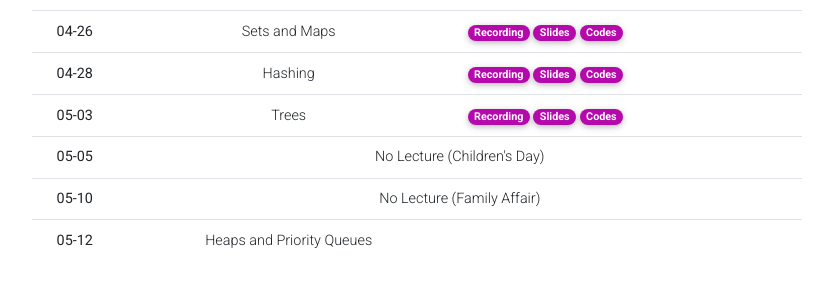
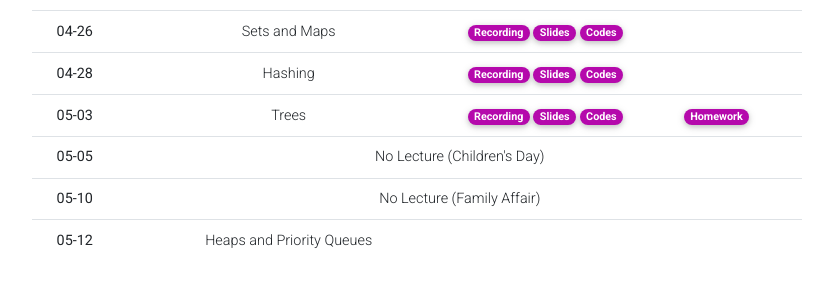
Before and after one commit to Uehwan/Uehwan.github.io, a Jekyll site: the page built from _teaching/datastruct22sp.md, in a window 1280 px wide and 900 px high, scrolled down 1156 px. Shown: the part 472-770 px from the top of the window, without its empty margins (223-1056 px from the left). Built offline with Jekyll 4.4.1, drawn with Linux system fonts in a browser that asks for light colours; nearby versions of some CDN libraries; comment, search, counter and statistics services are not loaded; a style sheet for code colours, icons or effects is not loaded.

Commit message:
Update datastruct22sp.md

```diff
--- a/_teaching/datastruct22sp.md
+++ b/_teaching/datastruct22sp.md
@@ -220,7 +220,7 @@
         <a href="https://colab.research.google.com/drive/1Dg6gmCcntKibeZ5ahHVhRd10PimNvh5J?usp=sharing" target="_blank" class="badge badge-pill" style="background-color:#B509AC;">Codes</a>
       </td>
       <td>
-        <!--a href="https://colab.research.google.com/drive/1gRNMsgBKA2hXzE6bEDwtpcdjbgxCc6t1?usp=sharing" target="_blank" class="badge badge-pill" style="background-color:#B509AC;">Homework</a-->
+        <a href="https://colab.research.google.com/drive/1gOUb3HylWlJPlPyIy35XVLLDnXPLOPnG?usp=sharing" target="_blank" class="badge badge-pill" style="background-color:#B509AC;">Homework</a>
         <!--a href="https://colab.research.google.com/drive/1gRNMsgBKA2hXzE6bEDwtpcdjbgxCc6t1?usp=sharing" target="_blank" class="badge badge-pill" style="background-color:#B509AC;">Solution</a-->
       </td>
     </tr>
```
